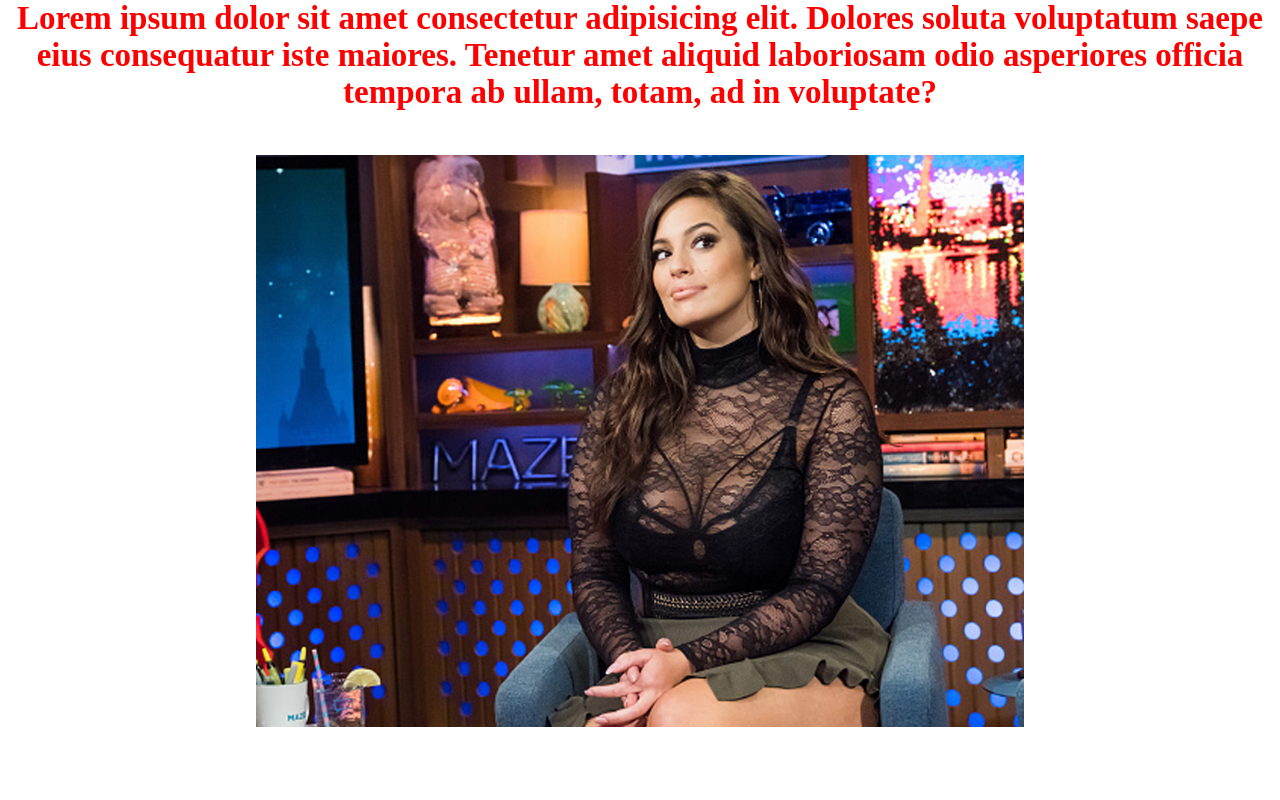
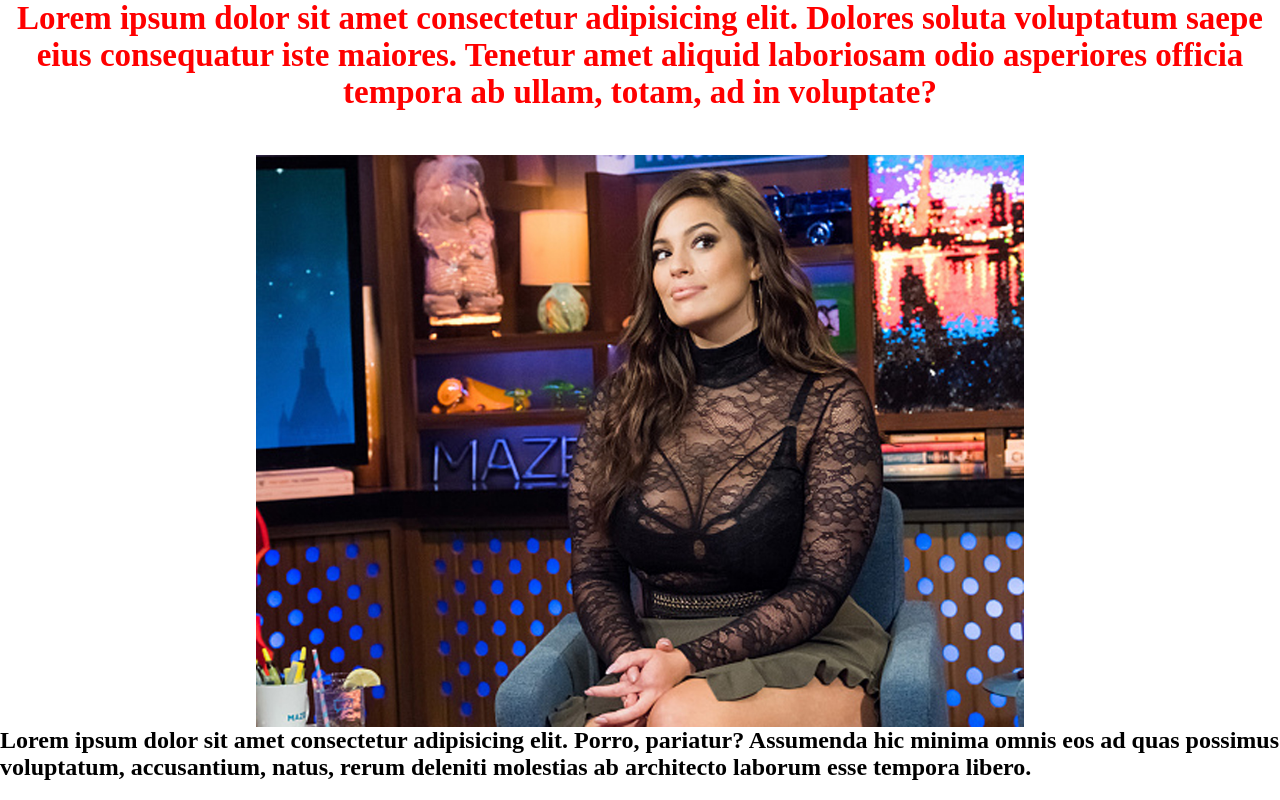
Before and after one commit to kartashyan05/GITTEST7, a plain HTML site: page SRC/index.html in a window 1280 px wide. Drawn offline with Linux system fonts and the light colour scheme.

Commit message:
index.htmlmod

```diff
--- a/SRC/index.html
+++ b/SRC/index.html
@@ -16,5 +16,6 @@
 <body>
    <h1>Lorem ipsum dolor sit amet consectetur adipisicing elit. Dolores soluta voluptatum saepe eius consequatur iste maiores. Tenetur amet aliquid laboriosam odio asperiores officia tempora ab ullam, totam, ad in voluptate?</h1>
    <img src="IMG/1000x745_0xac120003_2276902971562633767.jpg" alt="" class="pick">
+   <h2>Lorem ipsum dolor sit amet consectetur adipisicing elit. Porro, pariatur? Assumenda hic minima omnis eos ad quas possimus voluptatum, accusantium, natus, rerum deleniti molestias ab architecto laborum esse tempora libero.</h2>
 </body>
 </html>
```
